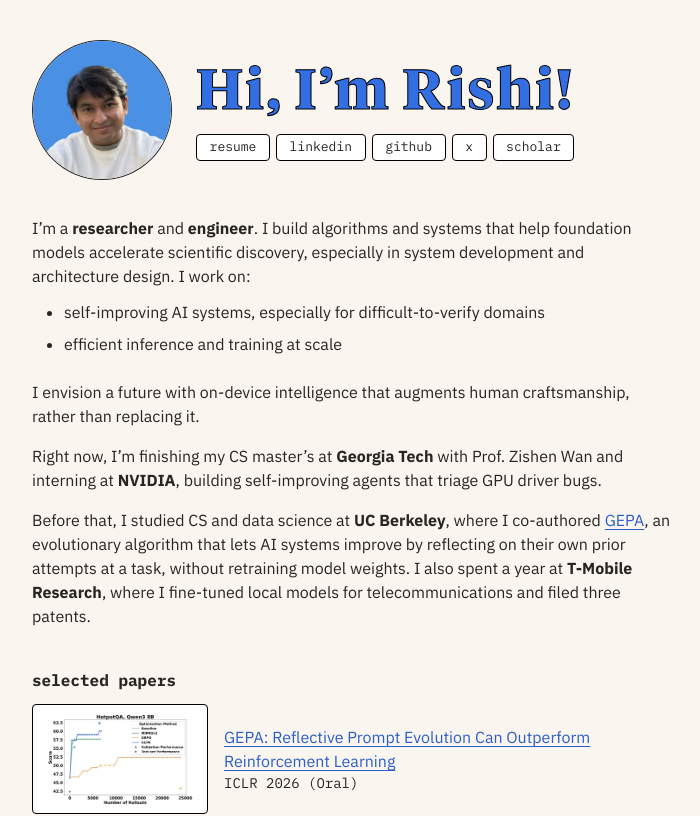
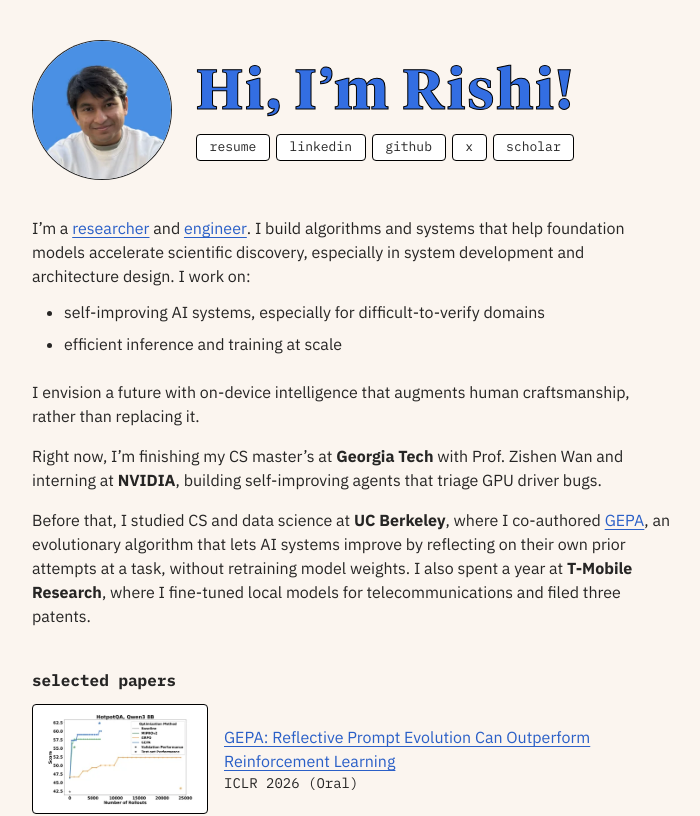
Before and after one commit to rishiskhare/rishiskhare.github.io, a Next.js app: page / in a window 1280 px wide. Shown: the top 816 px of the page, without its empty margins (288-988 px from the left). Built offline with nearby package versions, Linux system fonts and the light colour scheme.

Commit message:
style: make link styles consistent and mark the hobby toggle

```diff
--- a/app/globals.css
+++ b/app/globals.css
@@ -181,6 +181,7 @@ h1 {
 }
 
 .hobby-link {
+  text-decoration-style: dotted;
   font: inherit;
   background-color: transparent;
   border: 0;
--- a/app/page.tsx
+++ b/app/page.tsx
@@ -56,7 +56,7 @@ export default function Home() {
           <div className="space-y-6">
             <div className="bio">
               <p>
-                I’m a <b>researcher</b> and <b>engineer</b>. I build algorithms and systems that help foundation models accelerate scientific discovery, especially in system development and architecture design. I work on:
+                I’m a <a href="https://scholar.google.com/citations?user=1SFrDE4AAAAJ" target="_blank" rel="noopener noreferrer" className="link">researcher</a> and <a href="https://github.com/rishiskhare" target="_blank" rel="noopener noreferrer" className="link">engineer</a>. I build algorithms and systems that help foundation models accelerate scientific discovery, especially in system development and architecture design. I work on:
               </p>
               <ul className="list-disc pl-8 mt-3 space-y-2">
                 <li>self-improving AI systems, especially for <span className="whitespace-nowrap">difficult-to-verify</span> domains</li>
```
